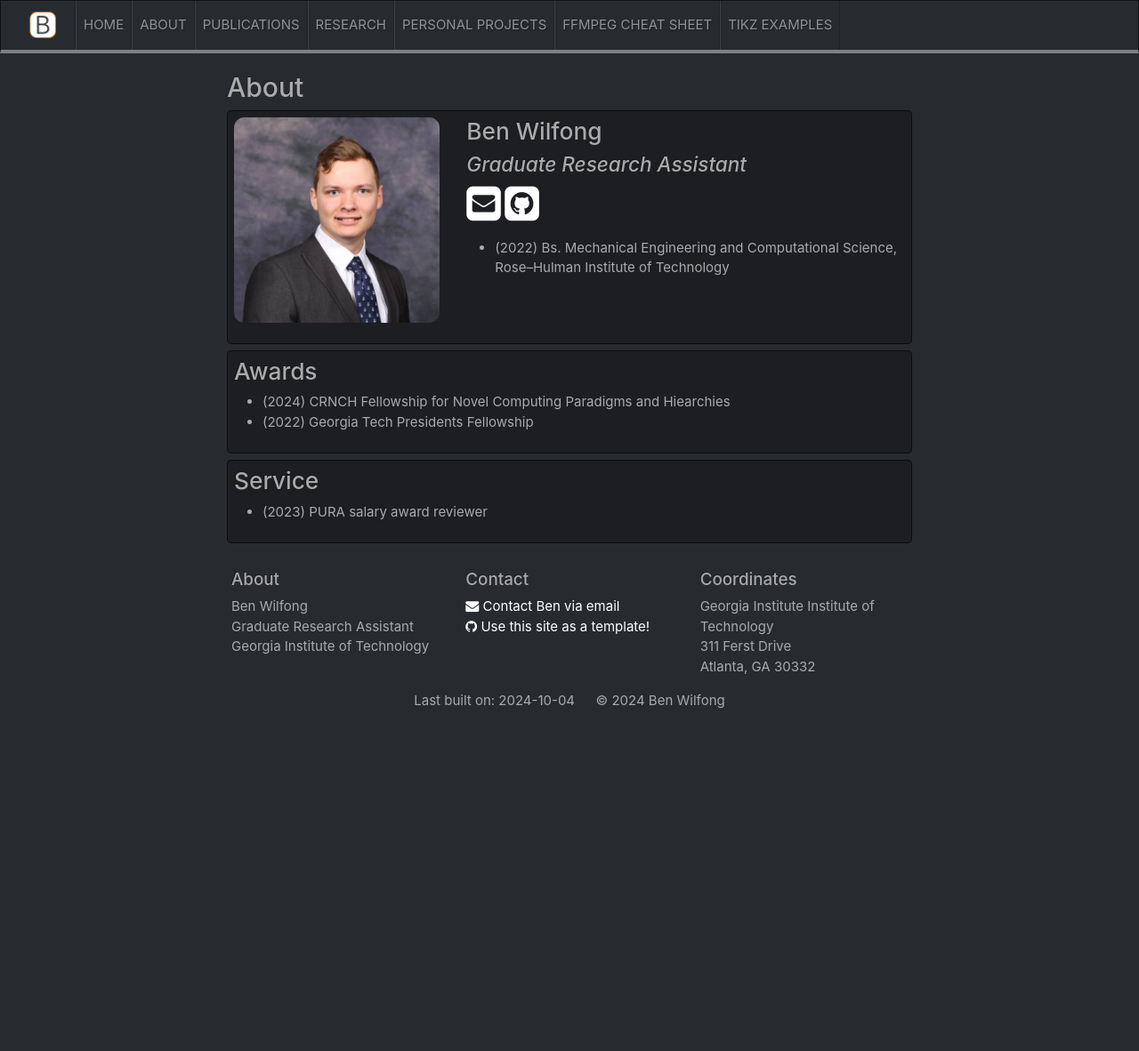
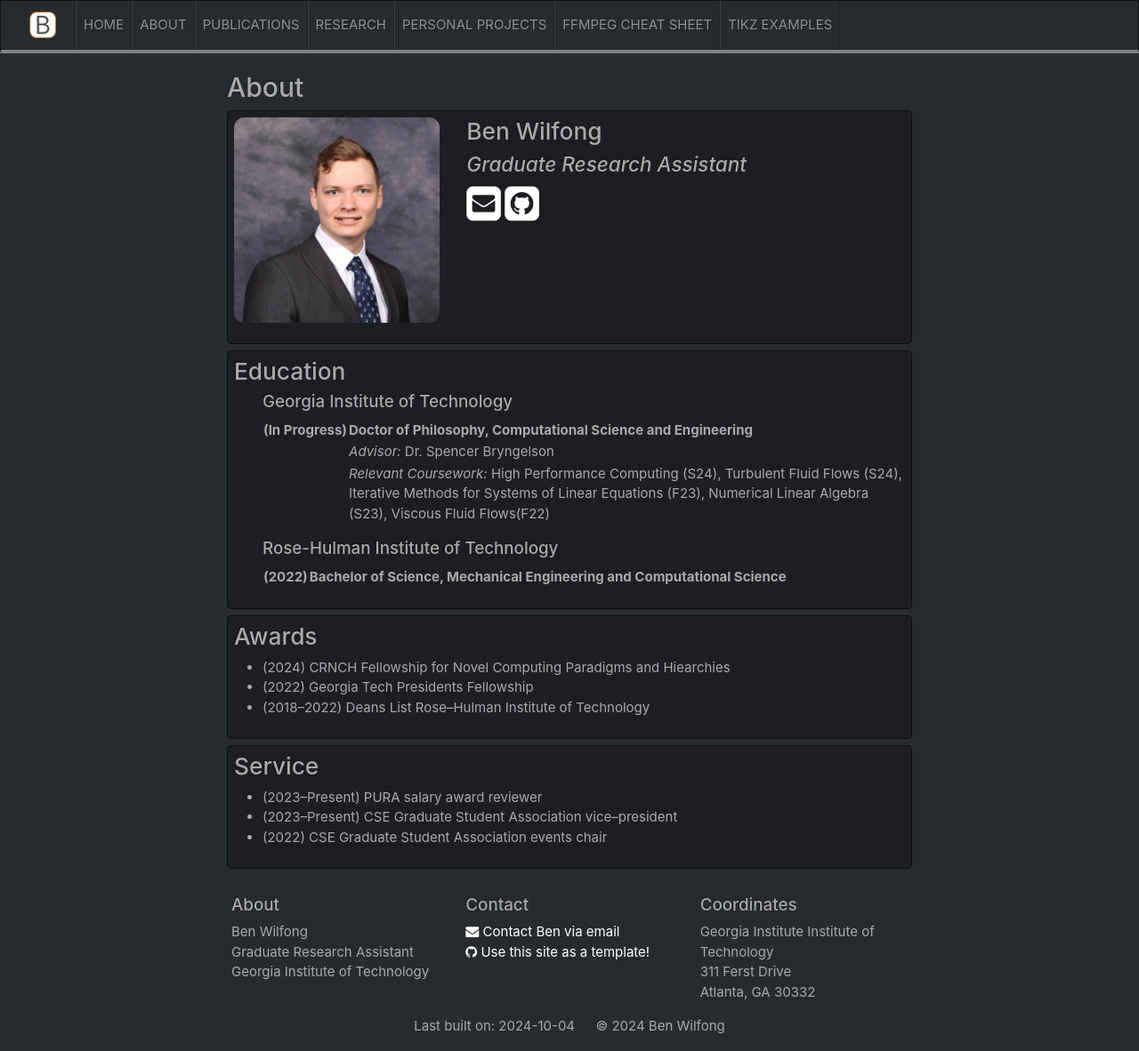
Before and after one commit to wilfonba/wilfonba.github.io, a Jekyll site: the page built from _pages/about.md, in a window 1280 px wide and 1182 px high. Shown: the whole window at 89% size. Built offline with Jekyll 4.4.1, drawn with Linux system fonts in a browser that asks for light colours; nearby versions of some CDN libraries; a style sheet for code colours, icons or effects is not loaded.

Commit message:
update cv nd about

```diff
--- a/_data/awards.yml
+++ b/_data/awards.yml
@@ -1,2 +1,3 @@
 - name: (2024) CRNCH Fellowship for Novel Computing Paradigms and Hiearchies
 - name: (2022) Georgia Tech Presidents Fellowship
+- name: (2018-2022) Deans List Rose-Hulman Institute of Technology
--- /dev/null
+++ b/_data/education.yml
@@ -0,0 +1,8 @@
+- name: Georgia Institute of Technology
+  date: (In Progress)
+  degree: Doctor of Philosophy, Computational Science and Engineering
+  advisor: Dr. Spencer Bryngelson
+  coursework: High Performance Computing (S24), Turbulent Fluid Flows (S24), Iterative Methods for Systems of Linear Equations (F23), Numerical Linear Algebra (S23), Viscous Fluid Flows(F22)
+- name: Rose-Hulman Institute of Technology
+  date: (2022)
+  degree: Bachelor of Science, Mechanical Engineering and Computational Science
--- a/_data/service.yml
+++ b/_data/service.yml
@@ -1 +1,3 @@
-- name: (2023) PURA salary award reviewer
+- name: (2023-Present) PURA salary award reviewer
+- name: (2023-Present) CSE Graduate Student Association vice-president
+- name: (2022) CSE Graduate Student Association events chair
--- a/_pages/about.md
+++ b/_pages/about.md
@@ -23,16 +23,48 @@ permalink: /about/
   {% if member.github %} <a href="{{ member.github }}" target="_blank"><i class="fa fa-github-square fa-3x"></i></a> {% endif %}
   {% if member.researchgate %} <a href="{{ member.researchgate }}" target="_blank"><i class="ai ai-researchgate-square ai-3x"></i></a> {% endif %}
 
-  <ul style="overflow: hidden">
-    {% for education in member.education %}
-      <li>{{ education | replace: "-","&#8211;" }}</li>
-    {% endfor %}
-  </ul>
+  <!--<ul style="overflow: hidden">-->
+    <!--{% for education in member.education %}-->
+      <!--<li>{{ education | replace: "-","&#8211;" }}</li>-->
+    <!--{% endfor %}-->
+  <!--</ul>-->
 
 </div>
 </div>
 </div>
 {% endfor %}
+
+{% if site.data.education %}
+
+<div class="jumbotron">
+  <h3>Education</h3>
+  <ul>
+    {% for education in site.data.education %}
+      <h5>{{ education.name }}</h5>
+      <table style="table-layout: auto; width: auto;">
+        <tr>
+          <th style="white-space: nowrap">{{ education.date }}</th>
+          <th>{{ education.degree }}</th>
+        </tr>
+        {% if education.advisor %}
+           <tr>
+            <td> </td>
+            <td><i>Advisor:</i> {{ education.advisor }}</td>
+          </tr>
+        {% endif %}
+        {% if education.coursework %}
+           <tr>
+            <td> </td>
+            <td><i>Relevant Coursework:</i> {{ education.coursework }}</td>
+          </tr>
+        {% endif %}
+      </table>
+      <p></p>
+    {% endfor %}
+  </ul>
+</div>
+
+{% endif %}
 
 {% if site.data.grants %}
 
```
Also changed, not shown: 8 other files.
